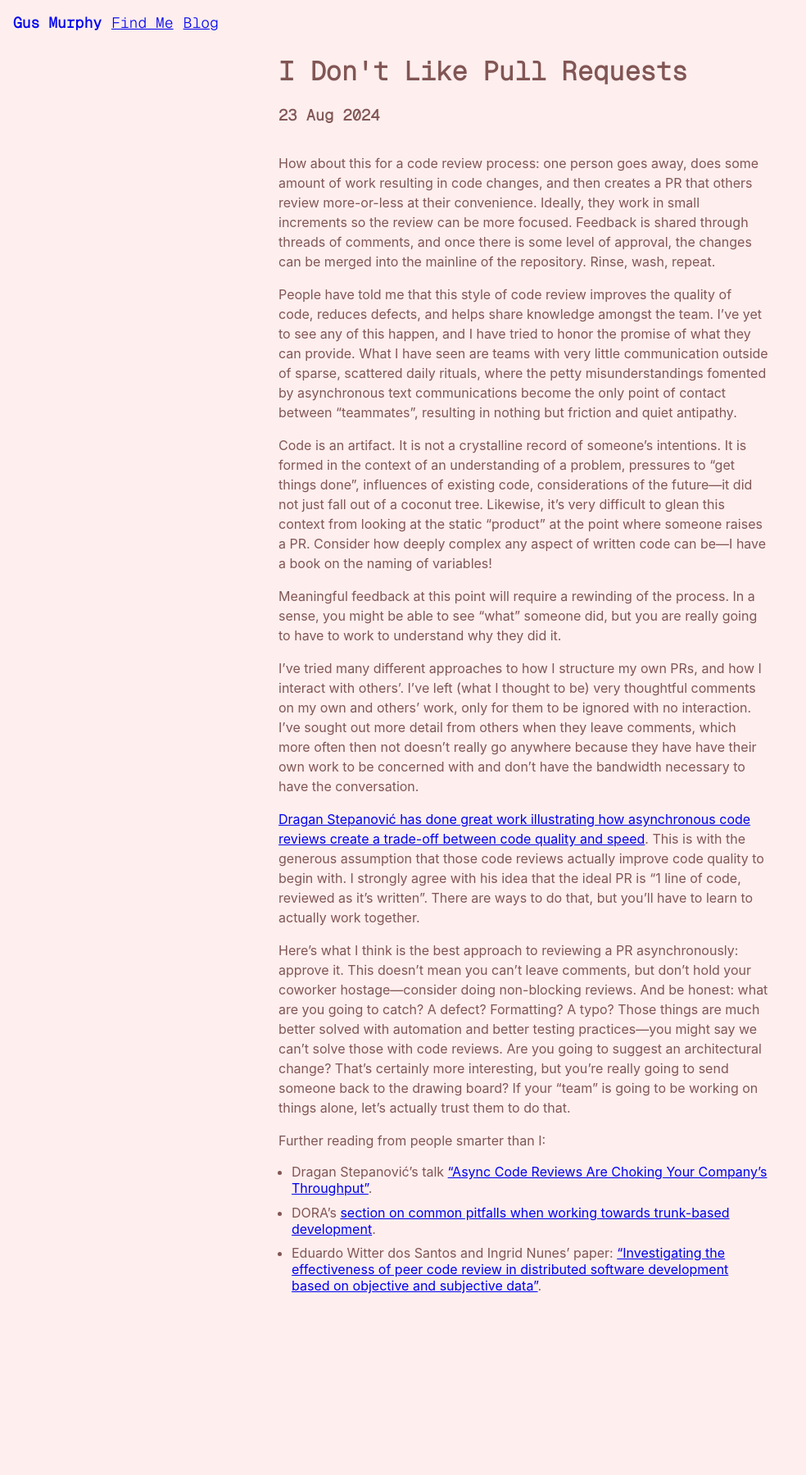
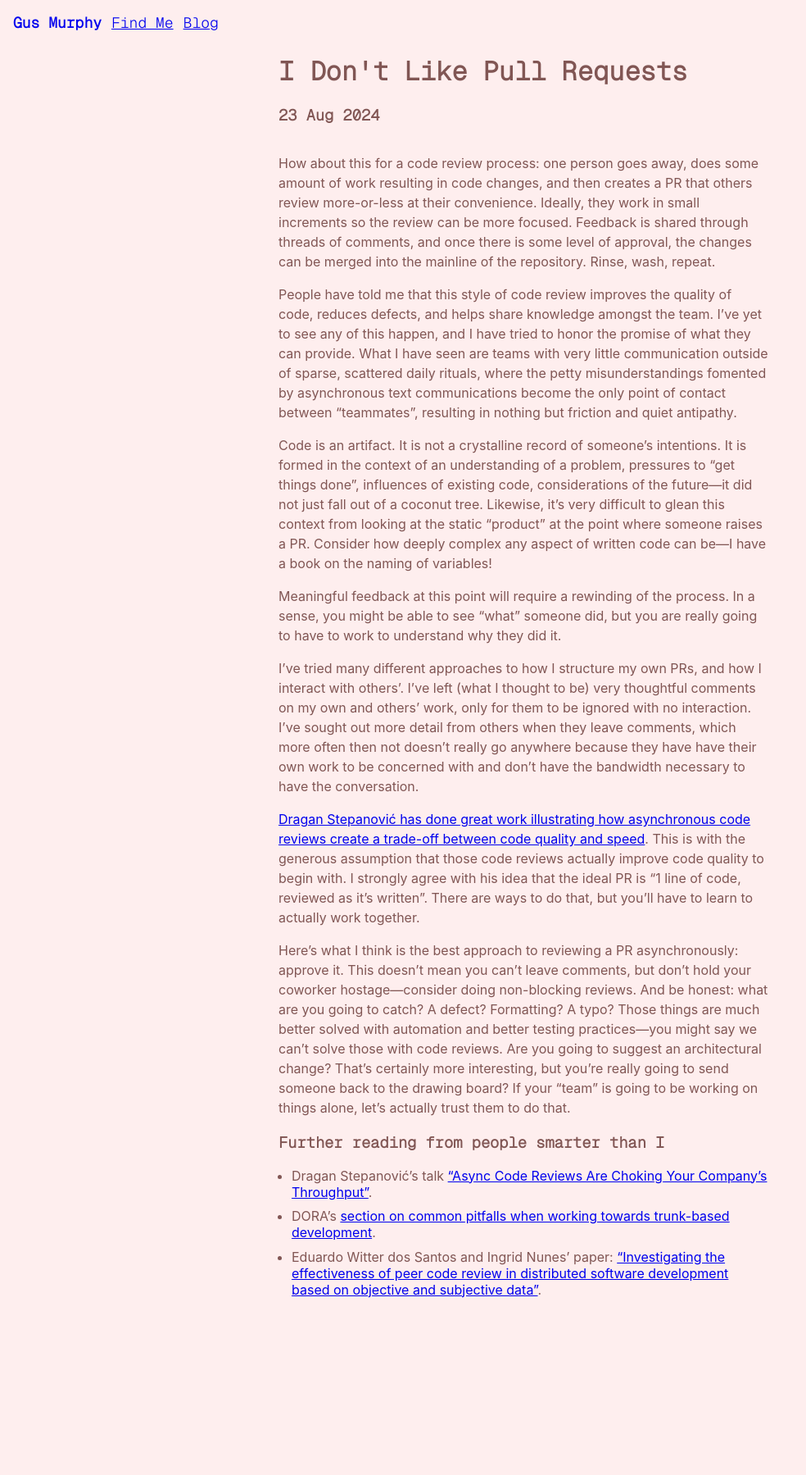
Before and after one commit to gusbmurphy/my-site, a Jekyll site: the page built from _posts/2024-08-23-prs.md, in a window 1280 px wide. Shown: the whole page at 82% size, without its empty margins (0-984 px from the left). Built offline with Jekyll 4.4.1, drawn with Linux system fonts in a browser that asks for light colours.

```diff
--- a/_posts/2024-08-23-prs.md
+++ b/_posts/2024-08-23-prs.md
@@ -17,7 +17,7 @@ I’ve tried many different approaches to how I structure my own PRs, and how I
 
 Here’s what I think is the best approach to reviewing a PR asynchronously: approve it. This doesn’t mean you can’t leave comments, but don’t hold your coworker hostage—consider doing non-blocking reviews. And be honest: what are you going to catch? A defect? Formatting? A typo? Those things are much better solved with automation and better testing practices—you might say we can’t solve those with code reviews. Are you going to suggest an architectural change? That’s certainly more interesting, but you’re really going to send someone back to the drawing board? If your “team” is going to be working on things alone, let’s actually trust them to do that.
 
-Further reading from people smarter than I:
+### Further reading from people smarter than I
 
 - Dragan Stepanović's talk ["Async Code Reviews Are Choking Your Company’s Throughput"](https://www.youtube.com/watch?v=_oUyOoh8KOo).
 - DORA's [section on common pitfalls when working towards trunk-based development](https://dora.dev/capabilities/trunk-based-development/#common-pitfalls).
```
